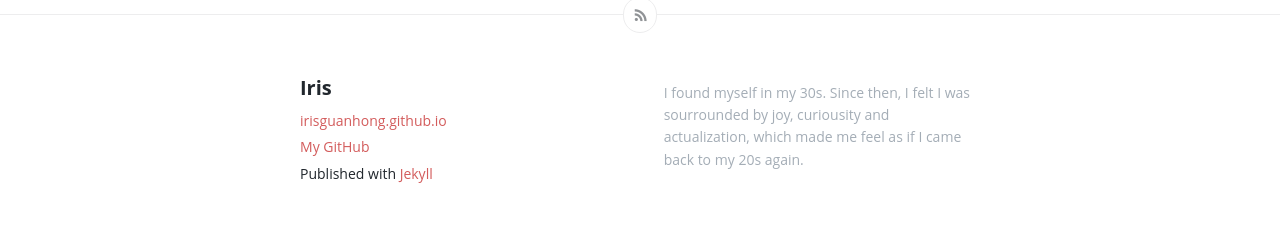
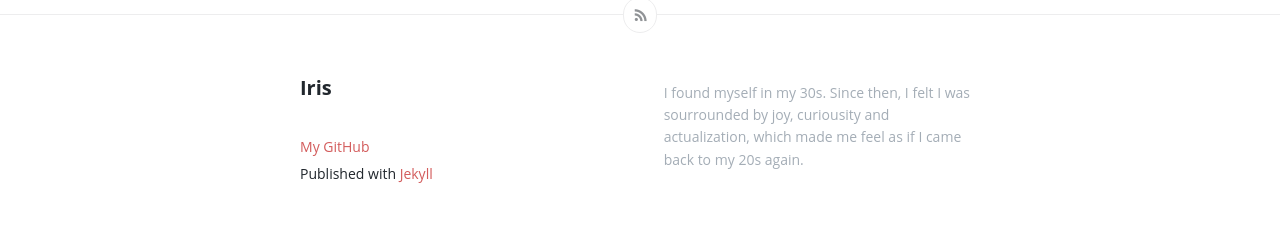
Before and after one commit to irisguanhong/irisguanhong.github.io, a Jekyll site: the page built from index.html, in a window 1280 px wide. Shown: the part 2046-2281 px from the top of the page. Built offline with Jekyll 4.4.1, drawn with Linux system fonts in a browser that asks for light colours; the list of posts is cut into pages by our own code.

Commit message:
corrected footer

```diff
--- a/_includes/footer.html
+++ b/_includes/footer.html
@@ -15,8 +15,8 @@
             {% endif %}
 
             <div class="details">
-                <h4><a href="{{ site.url }}/About" class="url n">{{ site.author }}</a></h4>
-                <a href="{{ site.baseurl | prepend: site.url }}" class="js-remove-domain-schema">{{ site.url }}{{ site.baseurl }}</a><br>
+                <h4><a href="{{ site.baseurl }}/About" class="url n">{{ site.author }}</a></h4>
+                <a href="{{ site.baseurl}}" class="js-remove-domain-schema">{{ site.baseurl }}</a><br>
                 <span><a href='https://github.com/{{ site.github }}'>My GitHub</a></span><br>
                 <span>Published with <a href="https://jekyllrb.com">Jekyll</a></span>
             </div>
```
